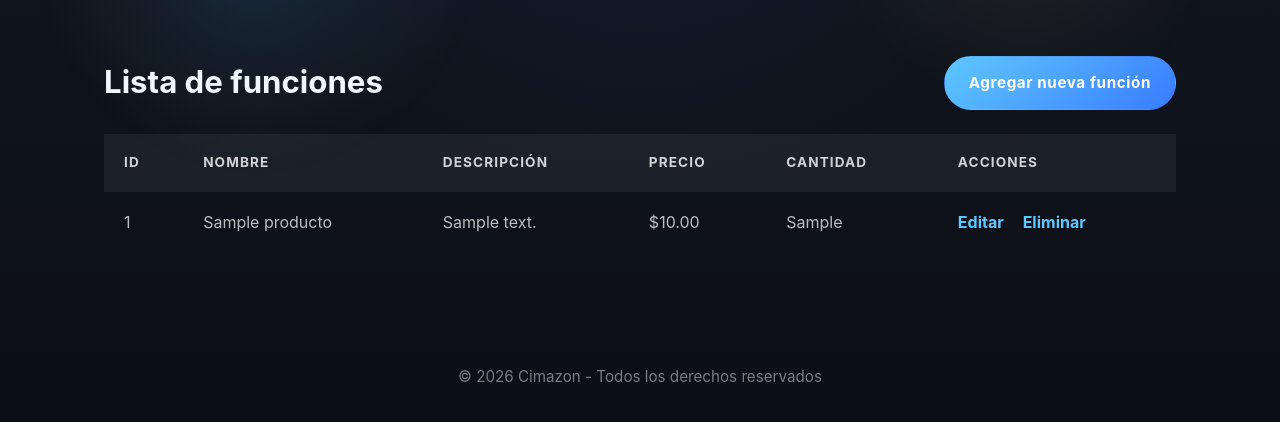
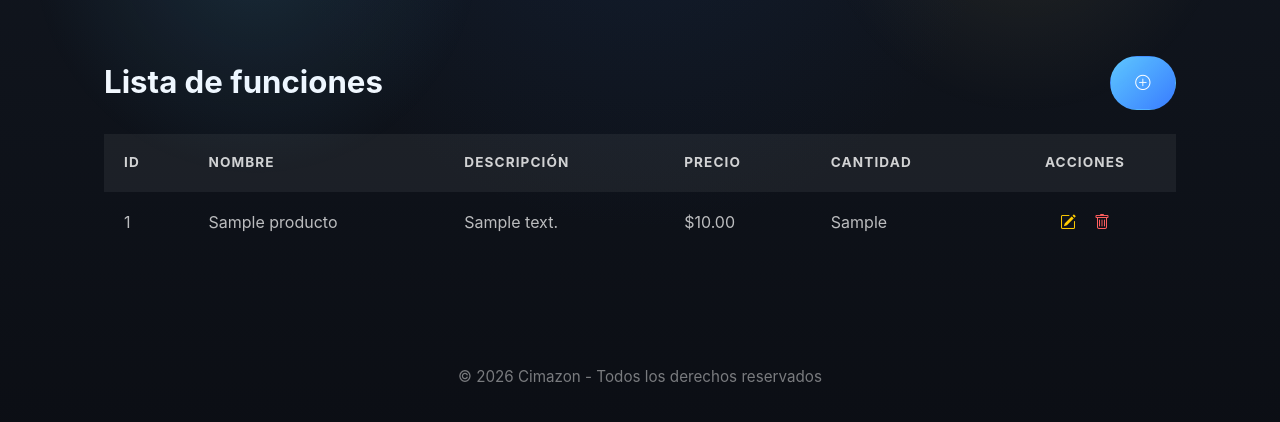
Before and after one commit to MilenaFoyainChico02/2526_desarrollo_web, a Flask app: page /funciones_mysql in a window 1280 px wide. Shown: the part 129-551 px from the top of the page. Run offline with Flask 3, Linux system fonts and the light colour scheme; tables that the repository leaves empty or names only in its code hold one stand-in row (values such as "Sample post").

Commit message:
proyecto

```diff
--- a/proyecto/static/styles.css
+++ b/proyecto/static/styles.css
@@ -484,16 +484,46 @@ footer {
     margin-bottom: 25px;
     font-size: 2rem;
 }
-/* Para editar películas, funciones, boletos (ANCHO) */
+
 .contenedor-formulario {
     max-width: 800px;
     margin: 40px auto;
     padding: 0 20px;
 }
 
-/* Para Login y Registro (ANGOSTO) */
+
 .contenedor-login {
-    max-width: 400px; /* Tamaño ideal para un login */
+    max-width: 400px;
     margin: 60px auto;
     padding: 0 20px;
 }
+/* --- BOTONES DE ACCIÓN EN TABLAS --- */
+
+
+.btn-editar {
+    color: #ffcc00 !important;
+    font-weight: 700;
+    text-decoration: none;
+    transition: all 0.3s ease;
+}
+
+.btn-editar:hover {
+    color: #ffffff !important;
+    text-shadow: 0 0 10px rgba(255, 204, 0, 0.6);
+    text-decoration: underline;
+}
+
+
+.btn-eliminar {
+    color: #ff5f5f !important;
+    font-weight: 700;
+    text-decoration: none;
+    transition: all 0.3s ease;
+    margin-left: 15px;
+}
+
+.btn-eliminar:hover {
+    color: #ffffff !important;
+    text-shadow: 0 0 10px rgba(255, 95, 95, 0.6);
+    text-decoration: underline;
+}
--- a/proyecto/templates/cartelera.html
+++ b/proyecto/templates/cartelera.html
@@ -1,10 +1,14 @@
 {% extends "base.html" %}
+
 {% block title %} Página de la cartelera {% endblock %}
+
 {% block content %}
     <section class="card">
         <div class="card-header">
             <h2>Lista de funciones</h2>
-            <a href="{{url_for('cartelera_nuevo')}}" class="btn-cimazon">Agregar nueva función</a>
+            <a href="{{url_for('cartelera_nuevo')}}" class="btn-cimazon">
+                <i class="bi bi-plus-circle"></i>
+            </a>
         </div>
         <div class="card-body">
             <table class="table">
@@ -15,13 +19,13 @@
                         <th>Descripción</th>
                         <th>Precio</th>
                         <th>Cantidad</th>
-                        <th>Acciones</th>
+                        <th style="text-align: center;">Acciones</th>
                     </tr>
                 </thead>
                 <tbody>
                     {% if productos|length == 0 %}
                     <tr>
-                        <td colspan="6">No hay funciones disponibles en MySQL.</td>
+                        <td colspan="6" style="text-align: center;">No hay funciones disponibles</td>
                     </tr>
                     {% else %}
                         {% for producto in productos %}
@@ -31,9 +35,19 @@
                             <td>{{ producto.descripcion }}</td>
                             <td>{{ producto.mostrar_precio() }}</td>
                             <td>{{ producto.cantidad }}</td>
-                            <td>
-                                <a href="{{url_for('producto_editar', id=producto.id) }}">Editar</a>
-                                <a href="{{url_for('producto_eliminar', id=producto.id)}}">Eliminar</a>
+                            <td style="text-align: center; white-space: nowrap;">
+                                <a href="{{url_for('producto_editar', id=producto.id) }}"
+                                   class="btn-editar"
+                                   title="Editar película">
+                                    <i class="bi bi-pencil-square"></i>
+                                </a>
+
+                                <a href="{{url_for('producto_eliminar', id=producto.id)}}"
+                                   class="btn-eliminar"
+                                   title="Eliminar función"
+                                   onclick="return confirm('¿Estás seguro de que deseas eliminar esta función de la cartelera?')">
+                                    <i class="bi bi-trash"></i>
+                                </a>
                             </td>
                         </tr>
                         {% endfor %}
```
Also changed, not shown: proyecto/templates/boleteria.html (+17 -6 lines), proyecto/templates/funciones.html (+15 -6 lines).
